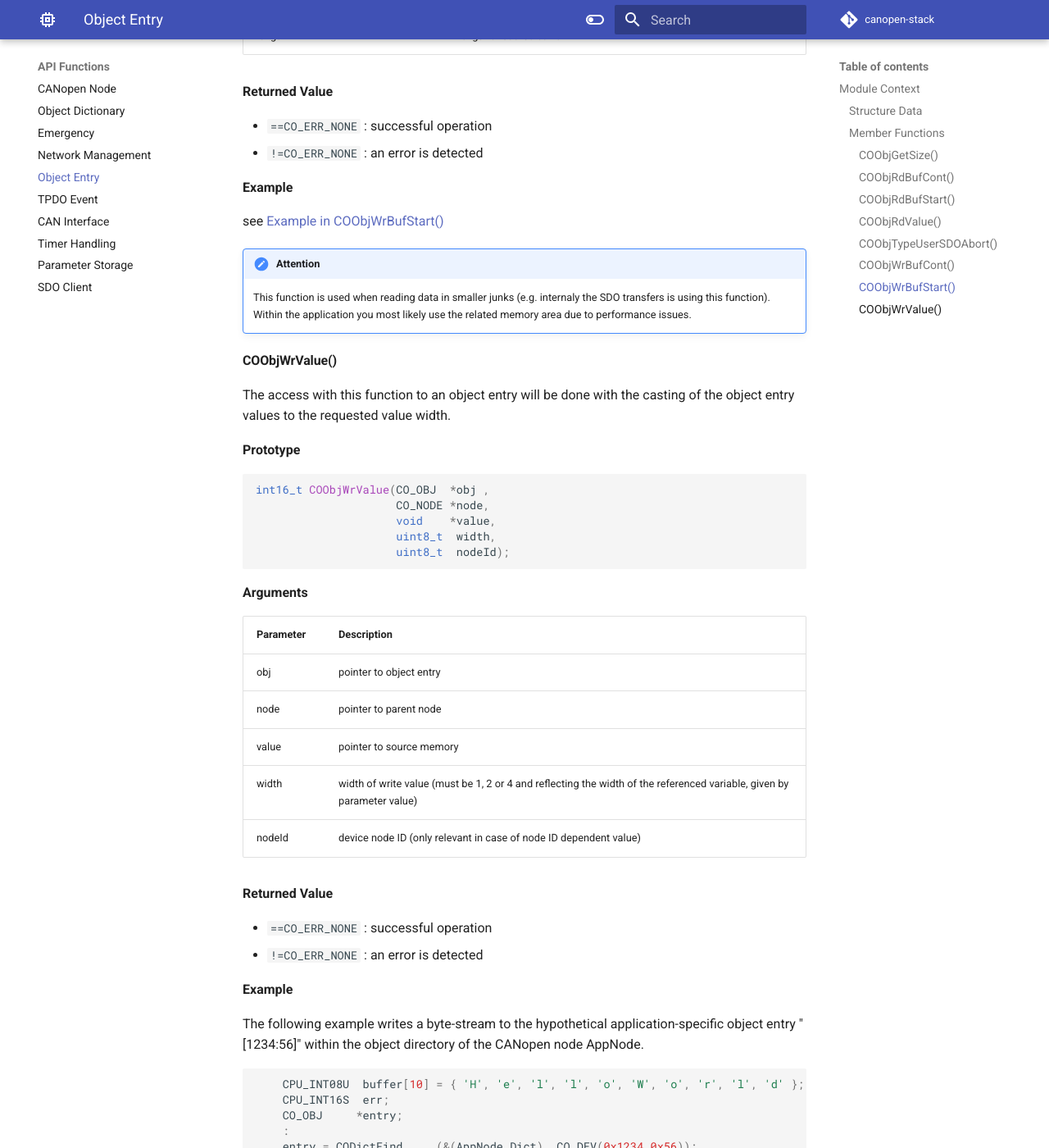
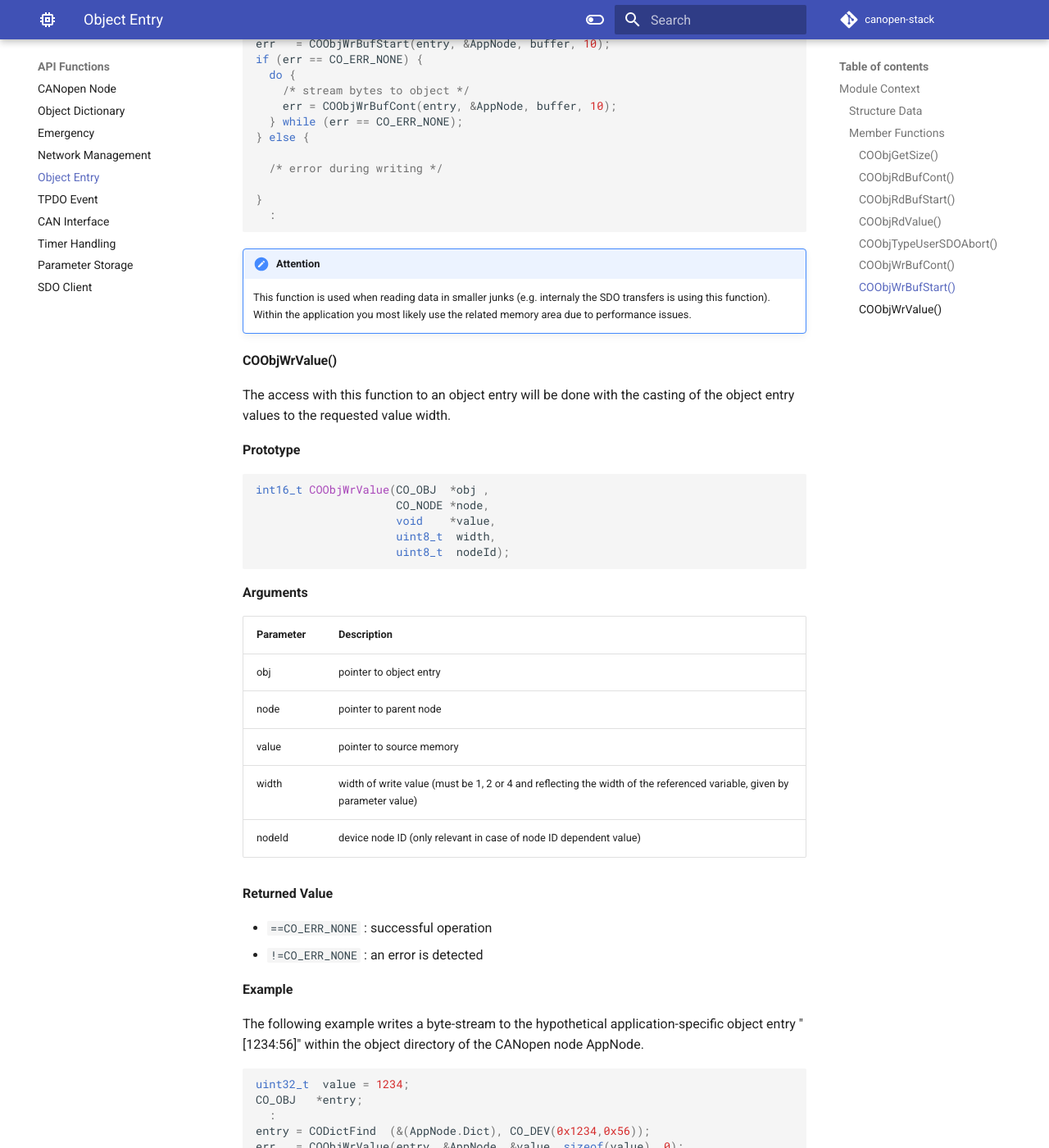
Before and after one commit to embedded-office/canopen-website, an MkDocs documentation site: the page built from website/docs/api/object.md, in a window 1280 px wide and 1400 px high, scrolled down 8531 px. Shown: the whole window at 82% size. Built offline with MkDocs 1.6.1 and Material for MkDocs 9.7.7, drawn with Linux system fonts in a browser that asks for light colours; comment, search, counter and statistics services are not loaded; the version menu is left out; some of the changed lines change nothing that is shown; some of the changed text lies outside the part shown.

Commit message:
fix a link and two examples

````diff
--- a/website/docs/api/object.md
+++ b/website/docs/api/object.md
@@ -107,7 +107,7 @@
 
 **Example**
 
-see [Example in COObjRdBufStart()][2]
+see [Example in COObjRdBufStart()][1]
 
 !!! attention
 
@@ -297,27 +297,7 @@
 
 **Example**
 
-The following example writes a byte-stream to the hypothetical application-specific object entry "[1234:56]" within the object directory of the CANopen node AppNode.
-
-```c
-CPU_INT08U  buffer[10] = { 'H', 'e', 'l', 'l', 'o', 'W', 'o', 'r', 'l', 'd' };
-CPU_INT16S  err;
-CO_OBJ     *entry;
-  :
-entry = CODictFind     (&(AppNode.Dict), CO_DEV(0x1234,0x56));
-err   = COObjWrBufStart(entry, &AppNode, buffer, 10);
-if (err == CO_ERR_NONE) {
-  do {
-    /* stream bytes to object */
-    err = COObjWrBufCont(entry, &AppNode, buffer, 10);
-  } while (err == CO_ERR_NONE);
-} else {
-
-  /* error during writing */
-
-}
-  :
-```
+see [Example in COObjWrBufStart()][2]
 
 #### COObjWrBufStart()
 
@@ -348,8 +328,27 @@
 
 **Example**
 
-see [Example in COObjWrBufStart()][1]
+The following example writes a byte-stream to the hypothetical application-specific object entry "[1234:56]" within the object directory of the CANopen node AppNode.
 
+```c
+CPU_INT08U  buffer[10] = { 'H', 'e', 'l', 'l', 'o', 'W', 'o', 'r', 'l', 'd' };
+CPU_INT16S  err;
+CO_OBJ     *entry;
+  :
+entry = CODictFind     (&(AppNode.Dict), CO_DEV(0x1234,0x56));
+err   = COObjWrBufStart(entry, &AppNode, buffer, 10);
+if (err == CO_ERR_NONE) {
+  do {
+    /* stream bytes to object */
+    err = COObjWrBufCont(entry, &AppNode, buffer, 10);
+  } while (err == CO_ERR_NONE);
+} else {
+
+  /* error during writing */
+
+}
+  :
+```
 
 !!! attention
 
@@ -388,32 +387,20 @@
 
 The following example writes a byte-stream to the hypothetical application-specific object entry "[1234:56]" within the object directory of the CANopen node AppNode.
 
+
 ```c
-    CPU_INT08U  buffer[10] = { 'H', 'e', 'l', 'l', 'o', 'W', 'o', 'r', 'l', 'd' };
-    CPU_INT16S  err;
-    CO_OBJ     *entry;
-    :
-    entry = CODictFind     (&(AppNode.Dict), CO_DEV(0x1234,0x56));
-    err   = COObjWrBufStart(entry, &AppNode, buffer, 10);
-    if (err == CO_ERR_NONE) {
-        do {
-            /* stream bytes to object */
-            err = COObjWrBufCont(entry, &AppNode, buffer, 10);
-        } while (err == CO_ERR_NONE);
-    } else {
-        /* error during writing */
-    }
-    :
+uint32_t  value = 1234;
+CO_OBJ   *entry;
+  :
+entry = CODictFind  (&(AppNode.Dict), CO_DEV(0x1234,0x56));
+err   = COObjWrValue(entry, &AppNode, &value, sizeof(value), 0);
+  :
 ```
 
 !!! note
 
     The example shows the write access with the knowledge, that the addressed object entry is independent of the node ID. To be independent of this knowledge, the API function `CONmtGetNodeId()` may be used to get the current node ID.
 
-!!! attention
 
-    This function is used when writing data in smaller junks (e.g. internaly the SDO transfers is using this function). Within the application you most likely use the related memory area due to performance issues.
-
-
-[1]: ../dictionary#user-objects
-[2]: ../object/#coobjrdbufstart
+[1]: ../object/#coobjrdbufstart
+[2]: ../object/#coobjwrbufstart
````
